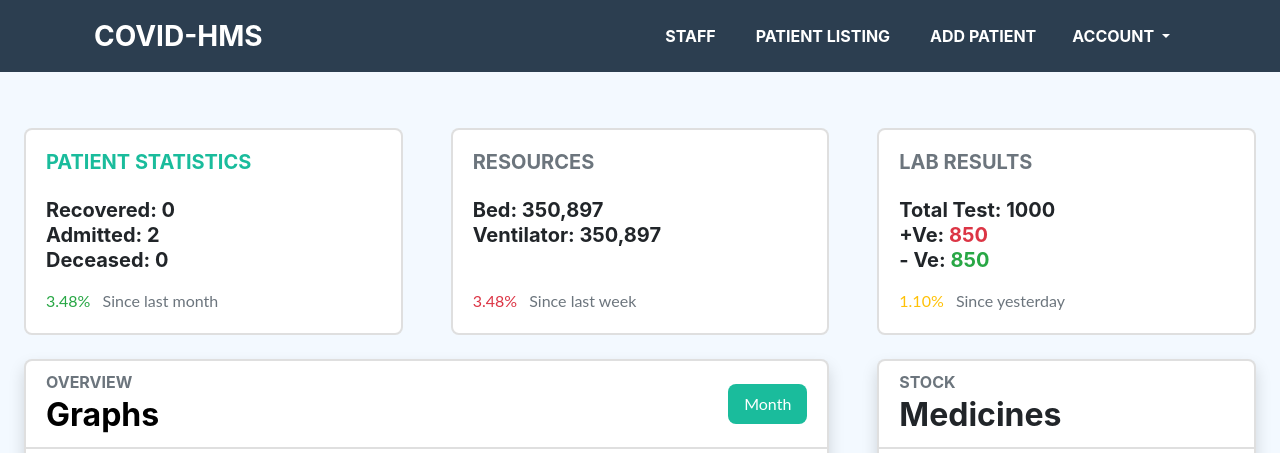
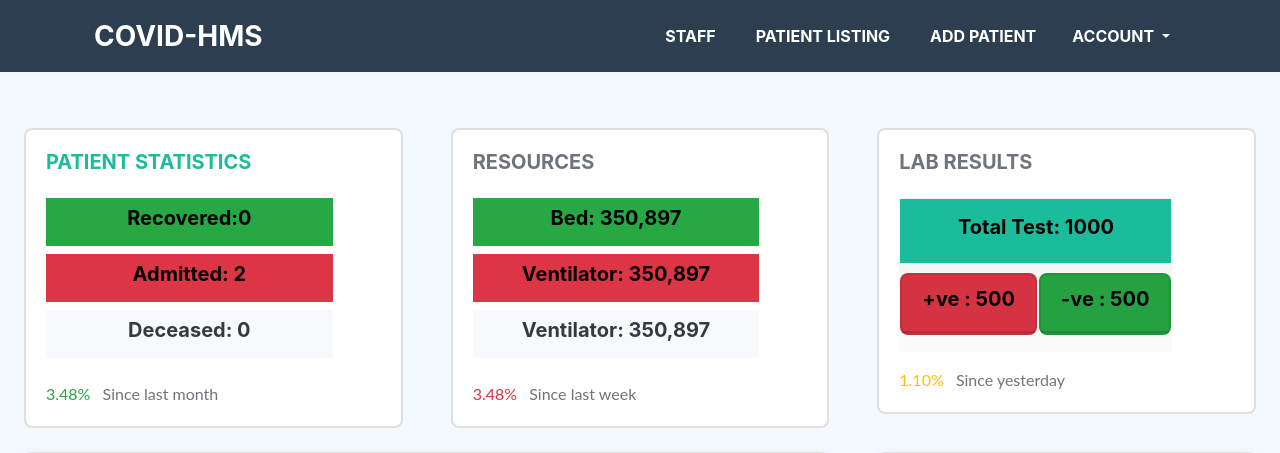
Before and after one commit to ericmiranda7/covidms, a Django app: page / in a window 1280 px wide. Shown: the top 453 px of the page. Run offline with Django 3.2, Linux system fonts and the light colour scheme; a user stored in the database is signed in; data comes from the database, SQL or seed files in the repository; both versions use the stored data as it was after the commit; some libraries are stand-ins or nearby versions.

Commit message:
Style dashboard

```diff
--- a/accounts/templates/accounts/login.html
+++ b/accounts/templates/accounts/login.html
@@ -26,7 +26,7 @@
             <!-- Icon Divider-->
             <div class="divider-custom">
                 <div class="divider-custom-line"></div>
-                <div class="divider-custom-icon"><i class="fas fa-star"></i></div>
+                <div class="divider-custom-icon"><b>*</b></div>
                 <div class="divider-custom-line"></div>
             </div>
              <!-- SignInSection Form-->
@@ -56,6 +56,7 @@
                     </form>
 
 
+
                 </div>
 
             <!-- SignInSection Form-->
--- a/hospital/templates/hospital/dashboard.html
+++ b/hospital/templates/hospital/dashboard.html
@@ -15,9 +15,12 @@
 
                       <div class="col">
                         <h5 class="card-title text-uppercase text-muted mb-0"><a href={% url 'patients' %}>Patient Statistics</a></h5><br>
-                        <span class="h5 font-weight-bold mb-0">Recovered: {{ statistics.recovered }}</span><br>
-                        <span class="h5 font-weight-bold mb-0">Admitted: {{ statistics.admitted }}</span><br>
-                        <span class="h5 font-weight-bold mb-0">Deceased: {{ statistics.deceased }}</span>
+
+                        <center>
+                        <div class="p-2 mb-2 bg-success text-white"><h5>Recovered:{{ statistics.recovered }}</div>
+                        <div class="p-2 mb-2 bg-danger text-white"><h5>Admitted: {{ statistics.admitted }}</div>
+                        <div class="p-2 mb-2 bg-light text-dark"><h5>Deceased: {{ statistics.deceased }}</h5></div>
+                      </center>
                       </div>
 
                       <div class="col-auto">
@@ -41,9 +44,12 @@
                     <div class="row">
                       <div class="col">
                         <h5 class="card-title text-uppercase text-muted mb-0">Resources</h5><br>
-                        <span class="h5 font-weight-bold mb-0">Bed: 350,897</span><br>
-                        <span class="h5 font-weight-bold mb-0">Ventilator: 350,897</span><br>
-                        <span class="h5 font-weight-bold mb-0">  &nbsp; </span>
+
+                        <center>
+                          <div class="p-2 mb-2 bg-success text-white"><h5>Bed: 350,897</div>
+                          <div class="p-2 mb-2 bg-danger text-white"><h5>Ventilator: 350,897</div>
+                          <div class="p-2 mb-2 bg-light text-dark"><h5>Ventilator: 350,897</h5></div>
+                        </center>
                       </div>
                       <div class="col-auto">
                         <div class="icon icon-shape bg-warning text-white rounded-circle shadow">
@@ -64,11 +70,24 @@
                     <div class="row">
                       <div class="col">
                         <h5 class="card-title text-uppercase text-muted mb-0">Lab Results</h5><br>
+                        <table>
+                          <tr><td colspan="2" >
+                              <div class="p-3 mb-2 bg-primary text-white"><h5>Total Test: 1000</h5></div>
+                          </td></tr>
 
-                          <span class="h5 font-weight-bold mb-0">Total Test: 1000</span><br>
-
-                        <span class="h5 font-weight-bold mb-0">+Ve:  <span class="text-danger mr-2">850</span> </span><br>
-                        <span class="h5 font-weight-bold mb-0">- Ve:  <span class="text-success mr-2">850</span> </span>
+                          <tr>
+                            <td>
+                              <div class="card text-white bg-danger mb-3" style="max-width: 18rem;">
+                                <div class="card-header"><h5>+ve : 500</h5></div>
+                              </div>
+                            </td>
+                            <td>
+                              <div class="card text-white bg-success mb-3" style="max-width: 18rem;">
+                                <div class="card-header"><h5>-ve : 500</h5></div>
+                              </div>
+                            </td>
+                          </tr>
+                        </table>
                       </div>
                       <div class="col-auto">
                         <div class="icon icon-shape bg-yellow text-white rounded-circle shadow">
--- a/hospital/templates/hospital/patient_list.html
+++ b/hospital/templates/hospital/patient_list.html
@@ -30,7 +30,7 @@
             <h1>Patients</h1>
         </ul>
 
-        <table style="width: 100%">
+        <table class="gridList">
             <tbody>
             <th>Patient</th>
             <th>Age</th>
--- a/static/css/styles.css
+++ b/static/css/styles.css
@@ -227,17 +227,18 @@ html {
   font-family: sans-serif;
 }
 
-table {
+.gridList {
+  width: 100%;
   border-collapse: collapse;
   border: 2px solid rgb(200,200,200);
   letter-spacing: 1px;
   font-size: 0.8rem;
 }
 
-td, th {
+/* td, th {
   border: 1px solid rgb(190,190,190);
   padding: 10px 20px;
-}
+} */
 
 th {
   background-color: rgb(235,235,235);
```
Also changed, not shown: db.sqlite3.
